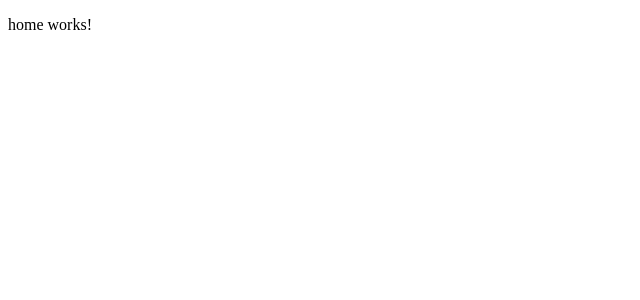
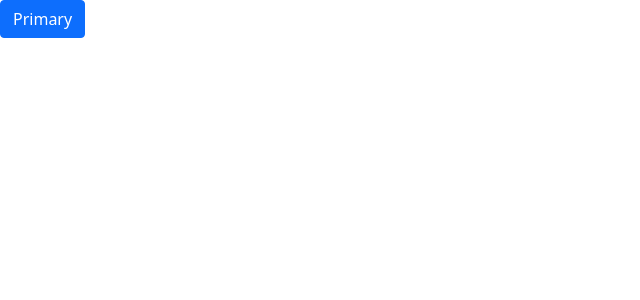
Before and after one commit to lucascalzavara/frontend-pos, an Angular app: page / in a window 1280 px wide. Shown: the top 300 px of the page, without its empty margins (0-640 px from the left). Built offline with nearby package versions, Linux system fonts and the light colour scheme.

Commit message:
add bootstrap css

```diff
--- a/angular.json
+++ b/angular.json
@@ -94,6 +94,7 @@
               "src/assets"
             ],
             "styles": [
+              "node_modules/bootstrap/dist/css/bootstrap.min.css",
               "src/styles.css"
             ],
             "scripts": []
--- a/package.json
+++ b/package.json
@@ -18,6 +18,7 @@
     "@angular/platform-browser": "~13.0.0",
     "@angular/platform-browser-dynamic": "~13.0.0",
     "@angular/router": "~13.0.0",
+    "bootstrap": "^5.1.3",
     "rxjs": "~7.4.0",
     "tslib": "^2.3.0",
     "zone.js": "~0.11.4"
--- a/src/app/pages/home/home.component.html
+++ b/src/app/pages/home/home.component.html
@@ -1 +1,2 @@
-<p>home works!</p>
+
+<button type="button" class="btn btn-primary">Primary</button>
--- a/src/styles.css
+++ b/src/styles.css
@@ -1 +1 @@
-/* You can add global styles to this file, and also import other style files */
+@import '~bootstrap/dist/css/bootstrap.min.css';
```
Also changed, not shown: 1 other file (tests, documents, lock files or other folders).
